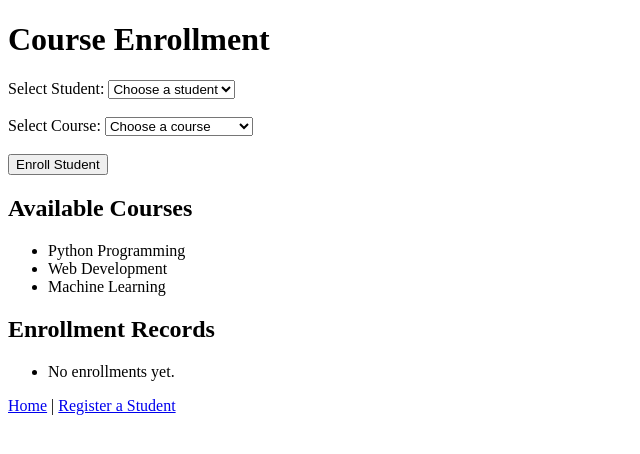
After one commit to vidyashiremath/StudentCourseRegistration2, a Flask app: page /enroll in a window 1280 px wide. The commit adds this page. Shown: the top 454 px of the page, without its empty margins (0-640 px from the left). Run offline with Flask 3, Linux system fonts and the light colour scheme.

Commit message:
Add course enrollment feature

```diff
--- a/app.py
+++ b/app.py
@@ -1,5 +1,5 @@
 
-from flask import Flask, render_template
+from flask import Flask, render_template, request, redirect, url_for
 
 app = Flask(__name__)
 
@@ -18,5 +18,74 @@ def home():
     return render_template("index.html", courses=courses)
 
 
+@app.route("/register", methods=["GET", "POST"])
+def register():
+    message = ""
+
+    if request.method == "POST":
+        name = request.form.get("name", "").strip()
+        email = request.form.get("email", "").strip()
+
+        if not name or not email:
+            message = "Please enter both name and email."
+        elif any(s["email"].lower() == email.lower()
+                 for s in students):
+            message = "This email is already registered."
+        else:
+            students.append({
+                "id": len(students) + 1,
+                "name": name,
+                "email": email
+            })
+            return redirect(url_for("register"))
+
+    return render_template(
+        "register.html",
+        students=students,
+        message=message
+    )
+
+
+@app.route("/enroll", methods=["GET", "POST"])
+def enroll():
+    message = ""
+
+    if request.method == "POST":
+        student_id = request.form.get("student_id", type=int)
+        course_id = request.form.get("course_id", type=int)
+
+        student = next(
+            (s for s in students if s["id"] == student_id), None
+        )
+        course = next(
+            (c for c in courses if c["id"] == course_id), None
+        )
+
+        if student is None or course is None:
+            message = "Please select a valid student and course."
+        elif any(
+            e["student_id"] == student_id
+            and e["course_id"] == course_id
+            for e in enrollments
+        ):
+            message = "This student is already enrolled in this course."
+        else:
+            enrollments.append({
+                "student_id": student_id,
+                "course_id": course_id,
+                "student_name": student["name"],
+                "course_name": course["name"]
+            })
+            return redirect(url_for("enroll"))
+
+    return render_template(
+        "courses.html",
+        students=students,
+        courses=courses,
+        enrollments=enrollments,
+        message=message
+    )
+
+
 if __name__ == "__main__":
     app.run(debug=True)
--- /dev/null
+++ b/templates/courses.html
@@ -0,0 +1,55 @@
+
+<!DOCTYPE html>
+<html lang="en">
+<head>
+    <meta charset="UTF-8">
+    <meta name="viewport" content="width=device-width, initial-scale=1.0">
+    <title>Course Enrollment</title>
+</head>
+<body>
+    <h1>Course Enrollment</h1>
+
+    <form method="POST" action="{{ url_for('enroll') }}">
+        <label>Select Student:</label>
+        <select name="student_id" required>
+            <option value="">Choose a student</option>
+            {% for student in students %}
+            <option value="{{ student.id }}">{{ student.name }}</option>
+            {% endfor %}
+        </select>
+        <br><br>
+
+        <label>Select Course:</label>
+        <select name="course_id" required>
+            <option value="">Choose a course</option>
+            {% for course in courses %}
+            <option value="{{ course.id }}">{{ course.name }}</option>
+            {% endfor %}
+        </select>
+        <br><br>
+
+        <button type="submit">Enroll Student</button>
+    </form>
+
+    <p>{{ message }}</p>
+
+    <h2>Available Courses</h2>
+    <ul>
+        {% for course in courses %}
+        <li>{{ course.name }}</li>
+        {% endfor %}
+    </ul>
+
+    <h2>Enrollment Records</h2>
+    <ul>
+        {% for enrollment in enrollments %}
+        <li>{{ enrollment.student_name }} — {{ enrollment.course_name }}</li>
+        {% else %}
+        <li>No enrollments yet.</li>
+        {% endfor %}
+    </ul>
+
+    <a href="{{ url_for('home') }}">Home</a> |
+    <a href="{{ url_for('register') }}">Register a Student</a>
+</body>
+</html>
--- a/templates/index.html
+++ b/templates/index.html
@@ -16,7 +16,7 @@
         {% endfor %}
     </ul>
     <p><a href="{{ url_for('register') }}">Register a Student</a></p>
-
+    <p><a href="{{ url_for('enroll') }}">Enroll in a Course</a></p>
     <p>Student registration and course enrollment features
        will be added through Git feature branches.</p>
 </body>
```
